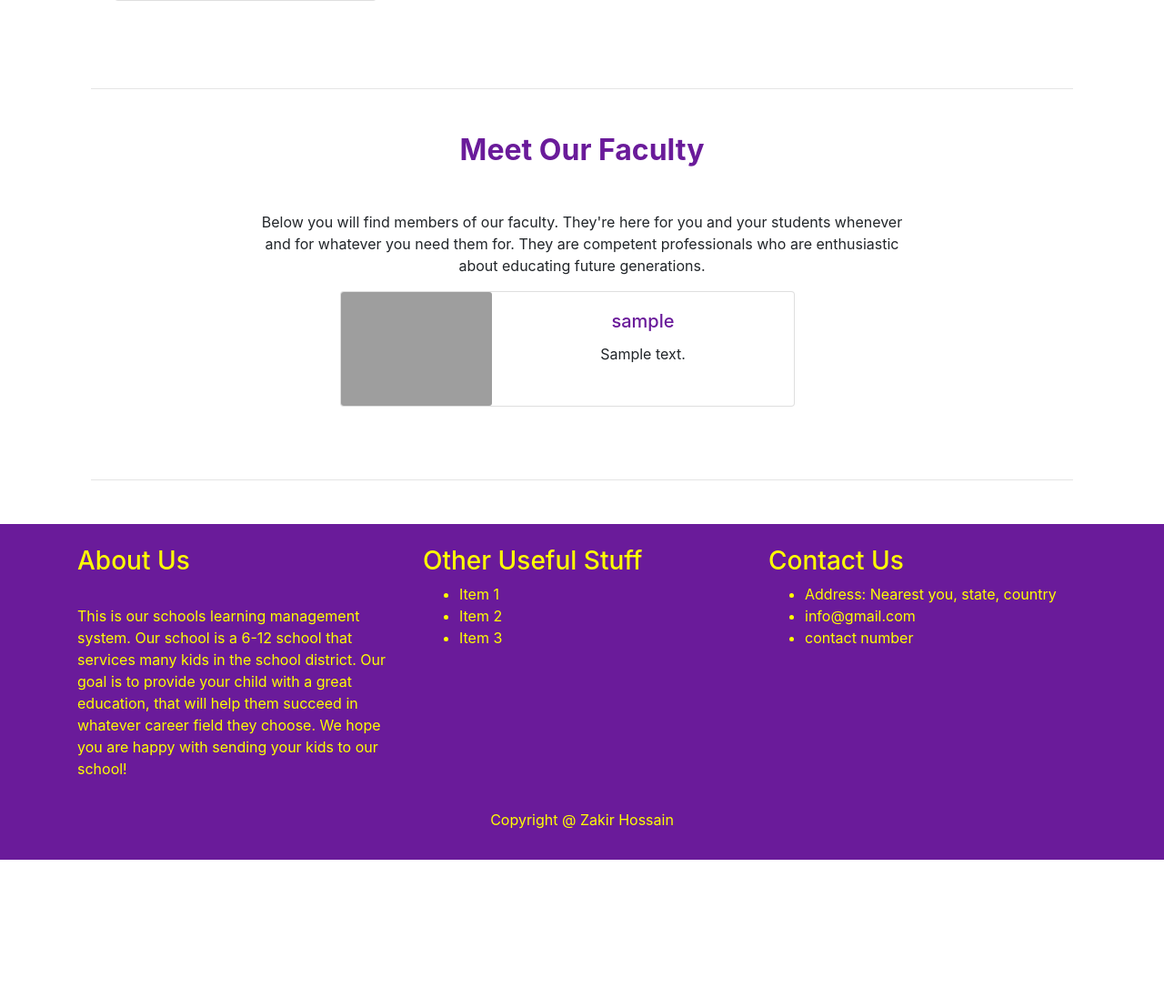
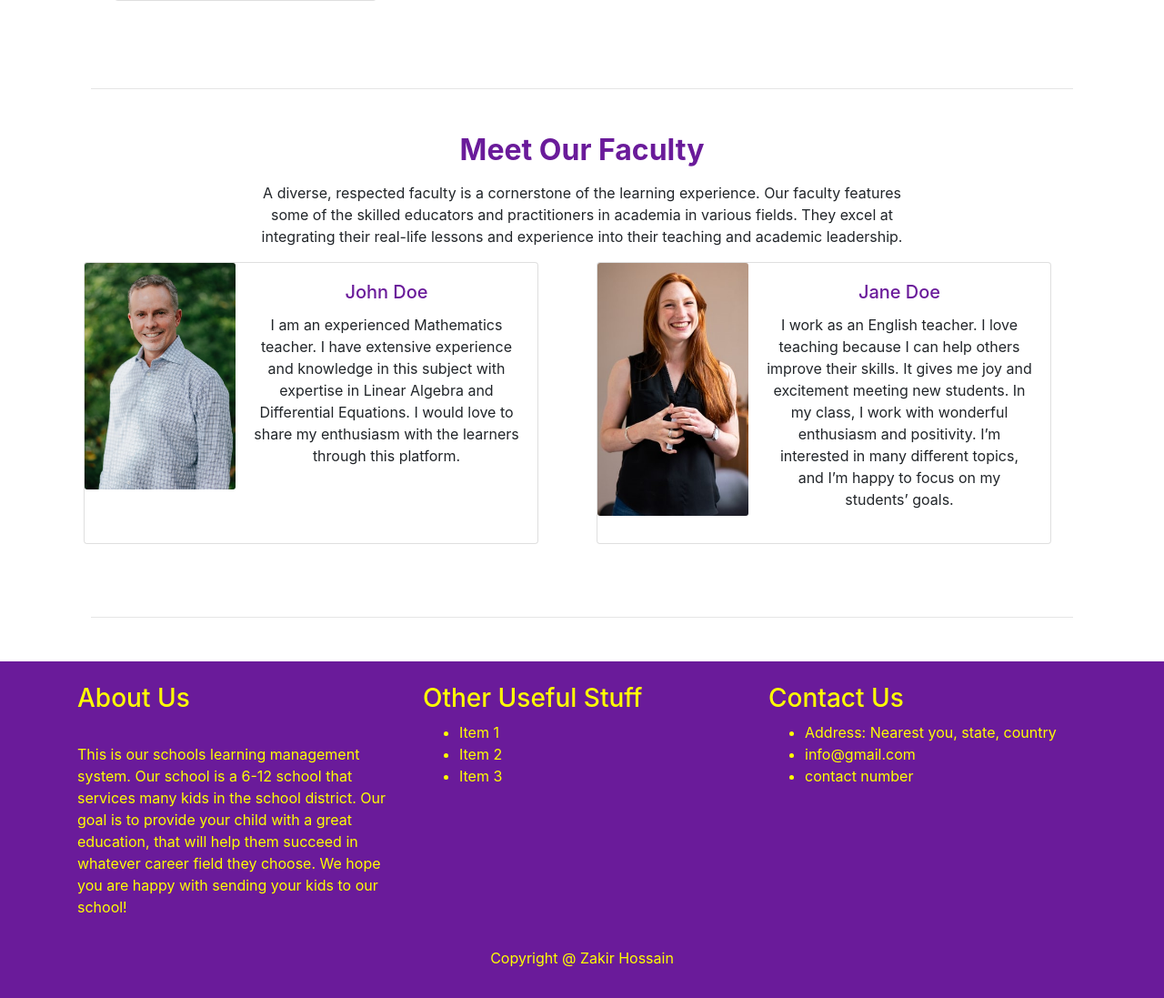
Before and after one commit to KhiapK/school-learning-management-system-main, a Django app: template school-learning-management-system-main/school_learning_management_system/app_users/templates/app_users/index.html in a window 1280 px wide. Shown: the part 770-1867 px from the top of the page at 91% size. Before the commit the page ends 1715 px from the top, so only its background shows below. Run offline with Django 3.2, Linux system fonts and the light colour scheme; the template is opened without the code that fills it: most values are stand-ins (such as "Sample title", 1, 10 or a date in 2020); some libraries are stand-ins or nearby versions; grey boxes are pictures that could not be loaded.

Commit message:
Update index.html
Changing teacher descriptions and pictures. Changed Meet our faculty description.

```diff
--- a/school-learning-management-system-main/school_learning_management_system/app_users/templates/app_users/index.html
+++ b/school-learning-management-system-main/school_learning_management_system/app_users/templates/app_users/index.html
@@ -62,37 +62,62 @@
     <!-- Section 2: Faculty Members -->
 
 <section class="text-center">
-      <h2 class="mb-5 font-weight-bold" style="color:#6a1b9a;">Meet Our Faculty</h2>
+      <h2 class="mb-3 font-weight-bold" style="color:#6a1b9a;">Meet Our Faculty</h2>
       <div class="row d-flex justify-content-center mb-4">
           <div class="col-md-8">
-            <p class="grey-text">Below you will find members of our faculty. They're here for you and your students whenever and for whatever you need them for.
-            They are competent professionals who are enthusiastic about educating future generations.</p>
+            <p class="grey-text">
+                A diverse, respected faculty is a cornerstone of the learning experience.
+                Our faculty features some of the skilled educators and practitioners in academia in various fields.
+                They excel at integrating their real-life lessons and experience into their teaching and academic leadership.
+                </p>
           </div>
           <div class="row d-flex justify-content-center mb-3">
-          {% for teacher in teachers %}
+
           <div class="card mb-3 mr-5 ml-3" style="max-width: 500px;">
             <div class="row no-gutters">
                 <div class="col-md-4">
-                        <img src="media\Images\CircleImage.png" class="card-img" alt="No image found">
+                    <img src="media\Images\JohnDoe.jpg" class="card-img" alt="No image found">
                 </div>
                 <div class="col-md-8">
                     <div class="card-body">
-                          <h5 class="card-title" style="color:#6a1b9a;">{{teacher.user.username}}</h5>
-                          <p class="card-text">{{teacher.bio|truncatechars:75}}</p>
+                        <h5 class="card-title" style="color:#6a1b9a;">John Doe</h5>
+                        <p class="card-text">
+                            I am an experienced Mathematics teacher.
+                            I have extensive experience and knowledge in this subject with expertise in Linear Algebra and Differential Equations.
+                            I would love to share my enthusiasm with the learners through this platform.
+                        </p>
                         <p class="card-text"><small class="text-muted"></small></p>
                     </div>
                 </div>
             </div>
           </div>
-          {% endfor %}
+            <div class="card mb-3 mr-5 ml-3" style="max-width: 500px;">
+                <div class="row no-gutters">
+                    <div class="col-md-4">
+                        <img src="media\Images\JaneDoe.jpg" class="card-img" alt="No image found">
+                    </div>
+                    <div class="col-md-8">
+                        <div class="card-body">
+                            <h5 class="card-title" style="color:#6a1b9a;">Jane Doe</h5>
+                            <p class="card-text">
+                                I work as an English teacher. I love teaching because I can help others improve their skills.
+                                It gives me joy and excitement meeting new students.
+                                In my class, I work with wonderful enthusiasm and positivity. I’m interested in many different topics, and I’m happy to focus on my students’ goals.
+                            </p>
+                            <p class="card-text"><small class="text-muted"></small></p>
+                        </div>
+                    </div>
+                </div>
+            </div>
           </div>
       </div>
     </section>
 
-    <hr class="my-5" style="color:#6a1b9a;">
+    <hr class="my-5" style="color:#ff5722;">
   </div>
     </section>
 </main>
 
 
+
 {%endblock%}
```
Lines whose indentation alone changed are shown as unchanged.
